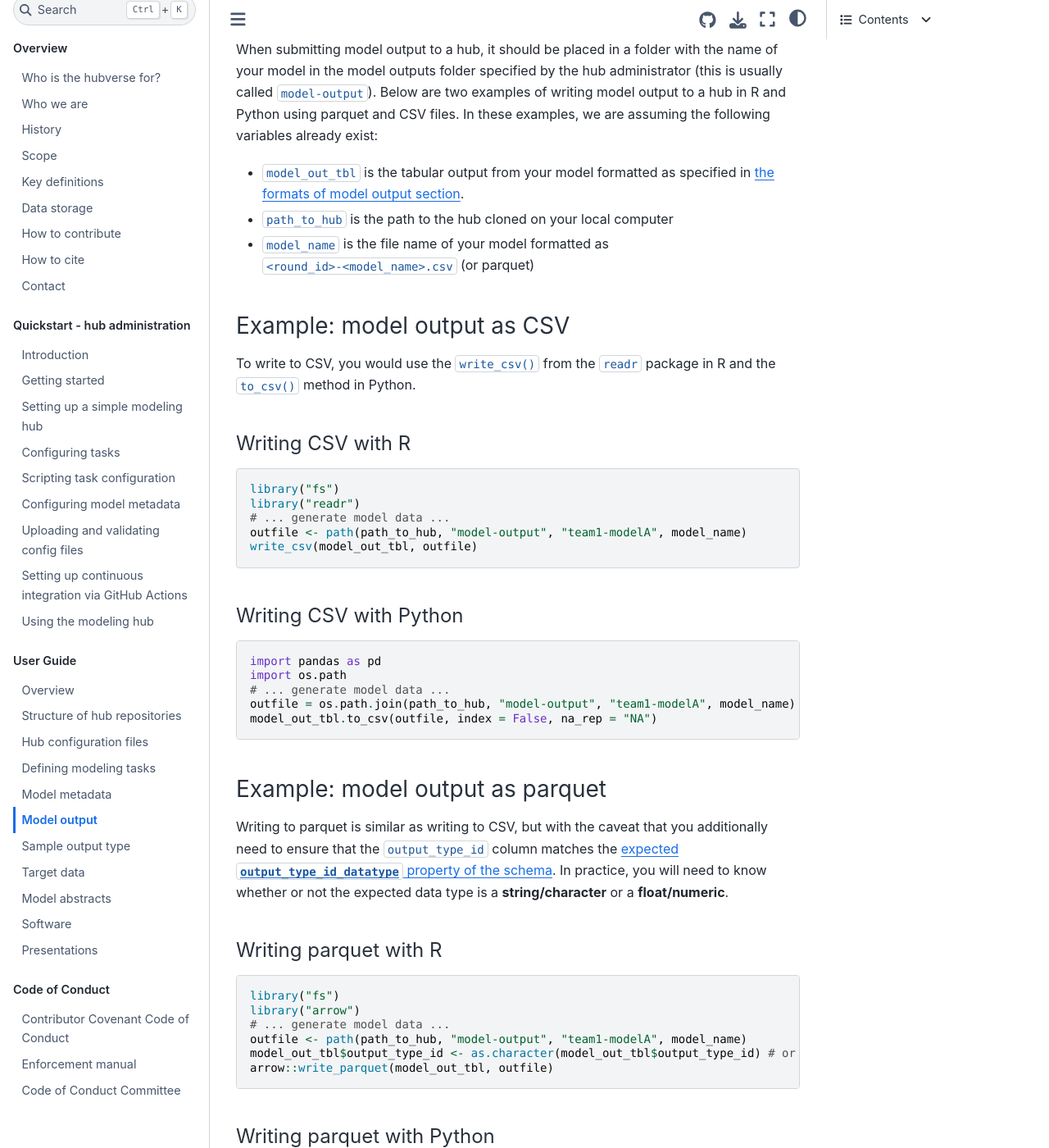
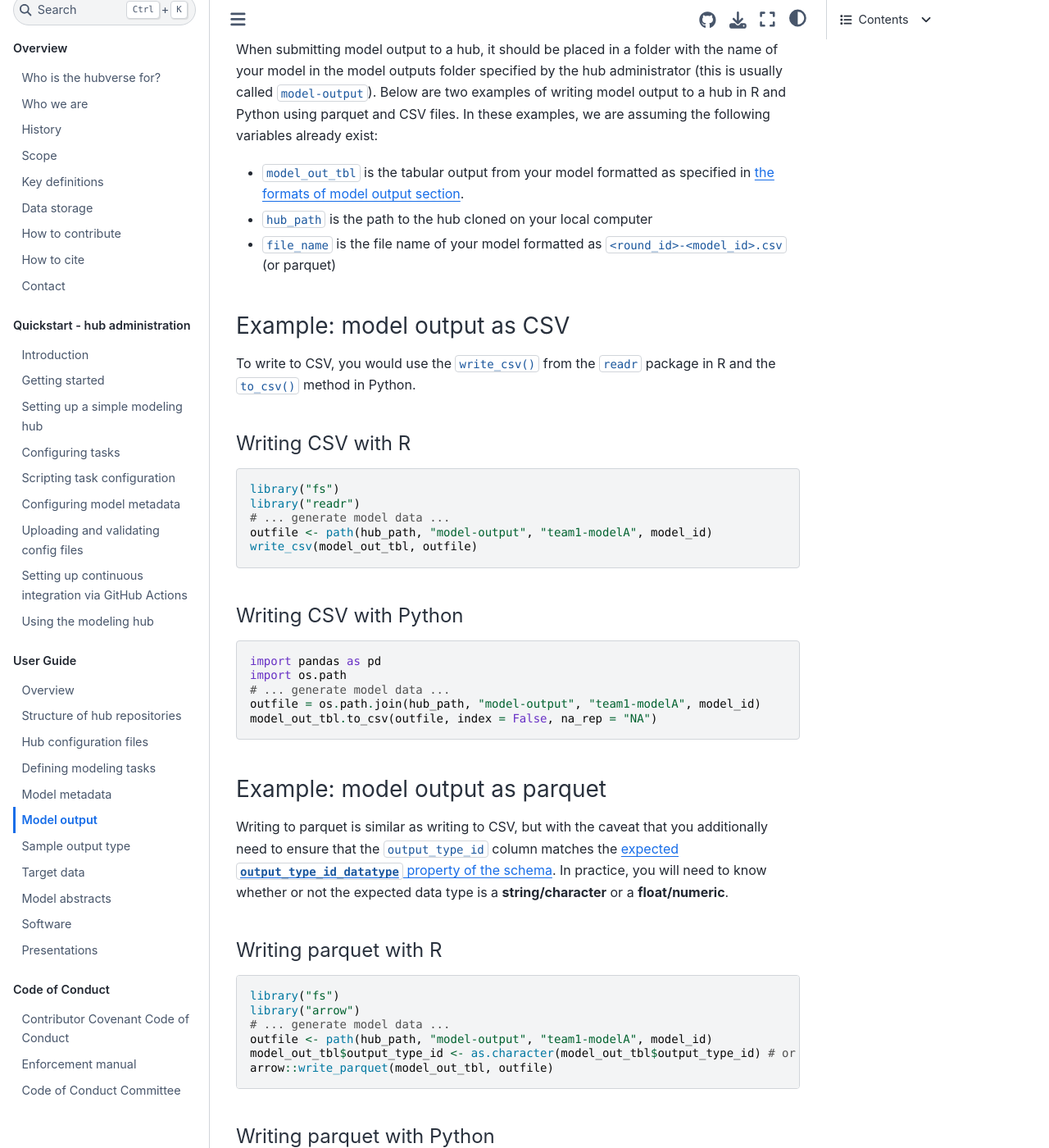
Before and after one commit to hubverse-org/hubDocs, a Sphinx documentation site: the page built from docs/source/user-guide/model-output.md, in a window 1280 px wide and 1400 px high, scrolled down 4902 px. Shown: the whole window at 82% size. Built offline with Sphinx 7.4.7 and the Sphinx Book theme 1.1.4, drawn with Linux system fonts in a browser that asks for light colours; comment, search, counter and statistics services are not loaded; some of the changed text lies outside the part shown.

Commit message:
Apply suggestions from code review
Co-authored-by: Anna Krystalli <annakrystalli@googlemail.com>

````diff
--- a/docs/source/user-guide/model-output.md
+++ b/docs/source/user-guide/model-output.md
@@ -158,9 +158,9 @@ In these examples, we are assuming the following variables already exist:
 
  - `model_out_tbl` is the tabular output from your model formatted as specified
    in [the formats of model output section](#formats-of-model-output).
- - `path_to_hub` is the path to the hub cloned on your local computer
- - `model_name` is the file name of your model formatted as
-   `<round_id>-<model_name>.csv` (or parquet)
+ - `hub_path` is the path to the hub cloned on your local computer
+ - `file_name` is the file name of your model formatted as
+   `<round_id>-<model_id>.csv` (or parquet)
 
 (example-csv)=
 ### Example: model output as CSV
@@ -174,7 +174,7 @@ the `to_csv()` method in Python.
 library("fs")
 library("readr")
 # ... generate model data ...
-outfile <- path(path_to_hub, "model-output", "team1-modelA", model_name)
+outfile <- path(hub_path, "model-output", "team1-modelA", model_id)
 write_csv(model_out_tbl, outfile)
 ```
 
@@ -184,7 +184,7 @@ write_csv(model_out_tbl, outfile)
 import pandas as pd
 import os.path
 # ... generate model data ...
-outfile = os.path.join(path_to_hub, "model-output", "team1-modelA", model_name)
+outfile = os.path.join(hub_path, "model-output", "team1-modelA", model_id)
 model_out_tbl.to_csv(outfile, index = False, na_rep = "NA")
 ```
 
@@ -204,7 +204,7 @@ In practice, you will need to know whether or not the expected data type is a
 library("fs")
 library("arrow")
 # ... generate model data ...
-outfile <- path(path_to_hub, "model-output", "team1-modelA", model_name)
+outfile <- path(hub_path, "model-output", "team1-modelA", model_id)
 model_out_tbl$output_type_id <- as.character(model_out_tbl$output_type_id) # or as.numeric()
 arrow::write_parquet(model_out_tbl, outfile)
 ```
@@ -216,7 +216,7 @@ arrow::write_parquet(model_out_tbl, outfile)
 import pandas as pd
 import os.path
 # ... generate model data ...
-outfile = os.path.join(path_to_hub, "model-output", "team1-modelA", model_name)
+outfile = os.path.join(hub_path, "model-output", "team1-modelA", model_id)
 model_out_tbl["output_type_id"] = model_out_tbl["output_type_id"].astype("string") # or "float"
 model_out_tbl.to_parquet(outfile)
 ```
````
